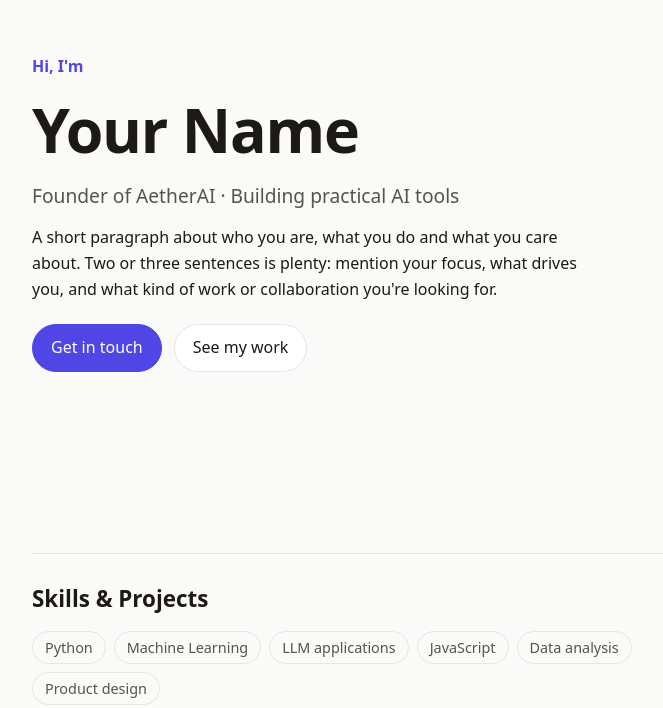
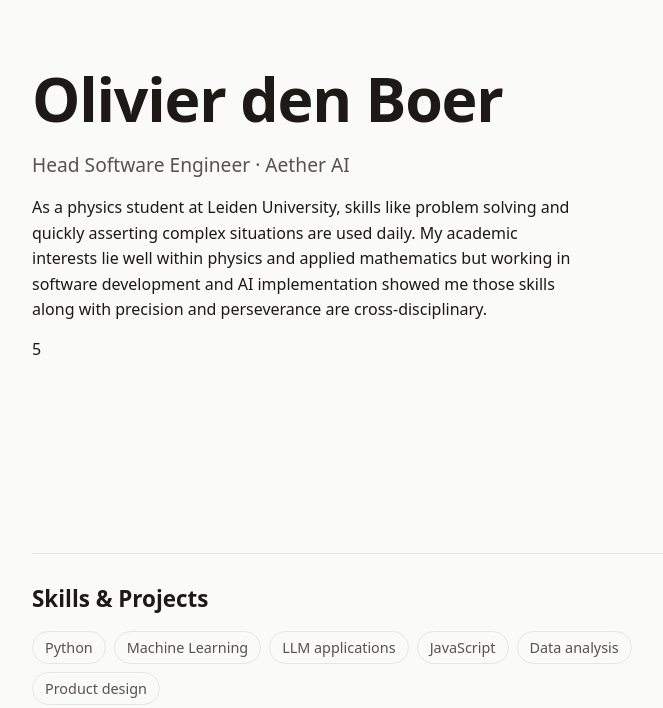
Before and after one commit to odboer27/aetherai_portfolio, a plain HTML site: page index.html in a window 1280 px wide. Shown: the part 127-835 px from the top of the page, without its empty margins (244-907 px from the left). Drawn offline with Linux system fonts and the light colour scheme.

Commit message:
Replace placeholder hero with real name, role and bio
Visitors should see who Olivier is right away, so the template intro,
tagline and bio are replaced with real details. The two hero buttons are
dropped because the page is short enough to scroll, and their unused CSS
goes with them.

Co-Authored-By: Claude Opus 5.5 <noreply@anthropic.com>

```diff
--- a/index.html
+++ b/index.html
@@ -3,8 +3,8 @@
 <head>
   <meta charset="utf-8">
   <meta name="viewport" content="width=device-width, initial-scale=1">
-  <title>Your Name | Portfolio</title>
-  <meta name="description" content="Personal portfolio of Your Name.">
+  <title>Olivier den Boer | Portfolio</title>
+  <meta name="description" content="Personal portfolio of Olivier den Boer.">
   <link rel="stylesheet" href="style.css">
 </head>
 <body>
@@ -13,20 +13,17 @@
     <!-- HERO + ABOUT -->
     <header class="hero">
       <!-- Optional photo: put a file named photo.jpg next to this file and uncomment the line below -->
-      <!-- <img class="avatar" src="photo.jpg" alt="Portrait of Your Name"> -->
-      <p class="eyebrow">Hi, I'm</p>
-      <h1>Your Name</h1>
-      <p class="tagline">Founder of AetherAI · Building practical AI tools</p>
+      <!-- <img class="avatar" src="photo.jpg" alt="Portrait of Olivier den Boer"> -->
+      <h1>Olivier den Boer</h1>
+      <p class="tagline">Head Software Engineer · Aether AI</p>
       <p class="bio">
-        A short paragraph about who you are, what you do and what you care about.
-        Two or three sentences is plenty: mention your focus, what drives you,
-        and what kind of work or collaboration you're looking for.
+        As a physics student at Leiden University, skills like problem solving and
+        quickly asserting complex situations are used daily. My academic interests lie
+        well within physics and applied mathematics but working in software development
+        and AI implementation showed me those skills along with precision and
+        perseverance are cross-disciplinary.
       </p>
-      <nav class="hero-links">
-        <a class="btn btn-primary" href="#contact">Get in touch</a>
-        <a class="btn" href="#work">See my work</a>
-      </nav>
-    </header>
+5    </header>
 
     <!-- SKILLS / PROJECTS -->
     <section id="work" class="section">
@@ -98,7 +95,7 @@
       <a class="btn" href="https://github.com/odboer27" target="_blank" rel="noopener">GitHub</a>
       <a class="btn" href="https://www.linkedin.com/in/your-profile" target="_blank" rel="noopener">LinkedIn</a>
     </div>
-    <p class="small">© <span id="year">2026</span> Your Name</p>
+    <p class="small">© <span id="year">2026</span> Olivier den Boer</p>
   </footer>
 
   <script>document.getElementById('year').textContent = new Date().getFullYear();</script>
--- a/style.css
+++ b/style.css
@@ -66,8 +66,6 @@ a { color: inherit; }
   border: 2px solid var(--border);
 }
 
-.eyebrow { color: var(--accent); font-weight: 600; }
-
 h1 {
   font-size: clamp(2.4rem, 7vw, 3.8rem);
   letter-spacing: -0.02em;
@@ -75,8 +73,6 @@ h1 {
 
 .tagline { font-size: 1.2rem; color: var(--muted); }
 .bio { max-width: 60ch; }
-
-.hero-links { display: flex; flex-wrap: wrap; gap: 12px; margin-top: 8px; }
 
 /* ---------- Buttons ---------- */
 .btn {
```
